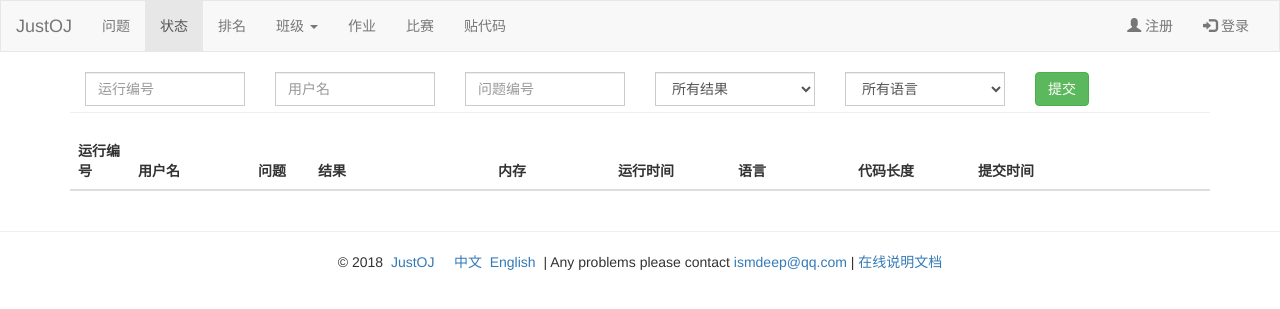
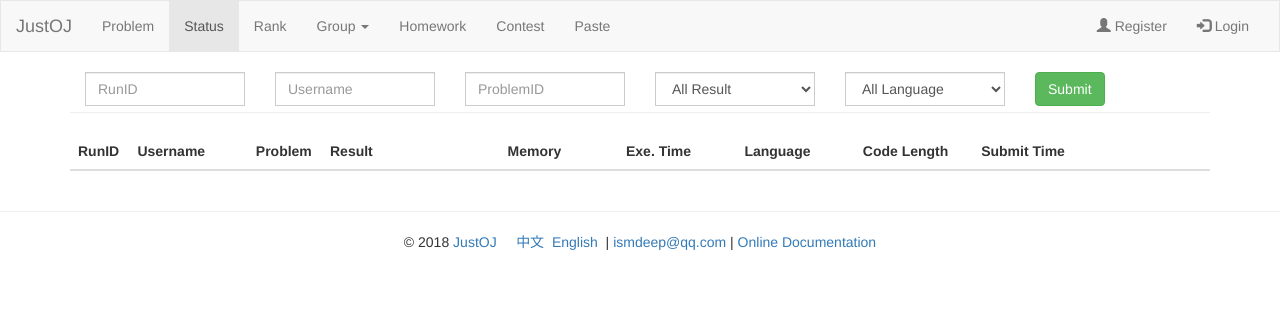
Before and after one commit to ismdeep/justoj, a PHP site: page /DbName/status in a window 1280 px wide. Shown: the top 309 px of the page. Run offline with PHP 8.4, Linux system fonts and the light colour scheme; data that the repository does not hold is empty; some libraries are stand-ins or nearby versions.

Commit message:
docs: some documents updated

```diff
--- a/application/contest/view/problem/index.html
+++ b/application/contest/view/problem/index.html
@@ -69,6 +69,9 @@
 	<h3>{$lang.source}</h3>
 	<div class=content>
 		<p><a href='/problem/search?source={$problem->source}'>{$problem->source}</a></p>
+	</div>
+	<div class="content">
+		<a href="/problem?id={$problem->problem_id}" target="_blank">Original Problem Link</a>
 	</div>
 	<br>
 	<div align="center">
--- a/application/extra/controller/BaseController.php
+++ b/application/extra/controller/BaseController.php
@@ -9,7 +9,6 @@
 namespace app\extra\controller;
 
 
-use app\api\model\LanguageDictionaryModel;
 use app\api\model\UiLanuageModel;
 use app\api\model\UserModel;
 use think\Config;
@@ -87,7 +86,7 @@
 
         // 设置用户UI语言
         $dicts = Config::get('lang_dict');
-        $this->show_ui_lang = 'cn'; // 默认语言
+        $this->show_ui_lang = 'en'; // 默认语言
         if (!$this->loginuser) {
             if (Session::get('ui_language')) $this->show_ui_lang = Session::get('ui_language');
         } else {
@@ -95,7 +94,7 @@
             if (!$ui_language_obj) {
                 $ui_language_obj = new UiLanuageModel();
                 $ui_language_obj->user_id = $this->loginuser->user_id;
-                $ui_language_obj->language = 'cn';
+                $ui_language_obj->language = 'en';
                 $ui_language_obj->save();
             }
             $this->show_ui_lang = $ui_language_obj->language;
--- a/application/extra/langs.php
+++ b/application/extra/langs.php
@@ -114,10 +114,10 @@
     ],
     [
         'id'      => 12,
-        'code'    => 'Scheme',
-        'name'    => 'Guile',
+        'code'    => 'Lisp(Scheme)',
+        'name'    => 'Lisp(Scheme)',
         'version' => 'guile 2.0.9',
-        'allowed' => false
+        'allowed' => true
     ],
     [
         'id'      => 15,
--- a/application/extra/view/layout/common.html
+++ b/application/extra/view/layout/common.html
@@ -111,11 +111,11 @@
 {block name="footer"}
 <div style="text-align: center;margin-top:20px;margin-bottom: 20px;">
 	<hr>
-	&copy; 2018&nbsp;&nbsp;<a href="/">JustOJ</a>&nbsp;&nbsp;&nbsp;&nbsp;
+	&copy; 2018&nbsp;<a href="/">JustOJ</a>&nbsp;&nbsp;&nbsp;&nbsp;
 	<a href="javascript:;" onclick="$.get('/api/Uilanguage/set_lang?language=cn',function(d){location.reload();},'json');">中文</a>&nbsp;
 	<a href="javascript:;" onclick="$.get('/api/Uilanguage/set_lang?language=en',function(d){location.reload();},'json');">English</a>&nbsp;
-	| Any problems please contact <a href="mailto:ismdeep@qq.com">ismdeep@qq.com</a>
-	| <a href="https://justoj.readthedocs.io" target="_blank">在线说明文档</a>
+	| <a href="mailto:ismdeep@qq.com">ismdeep@qq.com</a>
+	| <a href="https://justoj.readthedocs.io" target="_blank">Online Documentation</a>
 </div>
 {/block}
 
--- a/application/group/view/index/index.html
+++ b/application/group/view/index/index.html
@@ -1,4 +1,5 @@
 {extend name='group@layout/group_layout' /}
+{block name='titlepart'}{$group->name}{/block}
 {block name='body'}
 <div class="container">
 	{$group->description}
--- a/application/group/view/members/index.html
+++ b/application/group/view/members/index.html
@@ -1,4 +1,5 @@
 {extend name='group@layout/group_layout' /}
+{block name='titlepart'}{$lang.members} - {$group->name}{/block}
 {block name='body'}
 <?php $status_arr = array('未处理','已通过','已踢出'); ?>
 <div class="container">
--- a/application/group/view/notifications/index.html
+++ b/application/group/view/notifications/index.html
@@ -1,4 +1,5 @@
 {extend name='group@layout/group_layout' /}
+{block name='titlepart'}{$lang.notifications} - {$group->name}{/block}
 {block name='body'}
 <script src="https://cdnjs.cloudflare.com/ajax/libs/ckeditor/4.9.2/ckeditor.js"></script>
 
--- a/application/group/view/tasks/index.html
+++ b/application/group/view/tasks/index.html
@@ -1,6 +1,6 @@
 {extend name='group@layout/group_layout' /}
+{block name='titlepart'}{$lang.tasks} - {$group->name}{/block}
 {block name='body'}
-
 <script src="/static/laydate/laydate.js"></script>
 
 
--- a/application/groups/controller/Myjoin.php
+++ b/application/groups/controller/Myjoin.php
@@ -23,7 +23,7 @@
 
 	public function index ()
 	{
-		if (!$this->loginuser) $this->redirect('/login?redirect=%2Fgroups%2FMyjoin');
+		if (!$this->loginuser) $this->redirect('/login?redirect=%2Fgroups%2Fmyjoin');
 		$group_joins = GroupJoinModel::where('user_id', $this->loginuser->user_id)->order('id','desc')->paginate(10);
 		$this->assign('group_joins', $group_joins);
 		return view();
--- a/application/index/view/index/index.html
+++ b/application/index/view/index/index.html
@@ -10,7 +10,7 @@
 	<div>
 		<h3>{$news->title}</h3>
 		<p>{$news->content}</p>
-		<p>{$news->user->nick}({$news->user_id})</p>
+		<!--<p>{$news->user->nick}({$news->user_id})</p>-->
 	</div>
 
 	{/volist}
--- a/application/paste/view/index/detail.html
+++ b/application/paste/view/index/detail.html
@@ -15,5 +15,4 @@
 
 <link href="https://cdnjs.cloudflare.com/ajax/libs/highlight.js/9.12.0/styles/atom-one-light.min.css" rel="stylesheet">
 <script src="https://cdnjs.cloudflare.com/ajax/libs/highlight.js/9.12.0/highlight.min.js"></script>
-
 {/block}
```
